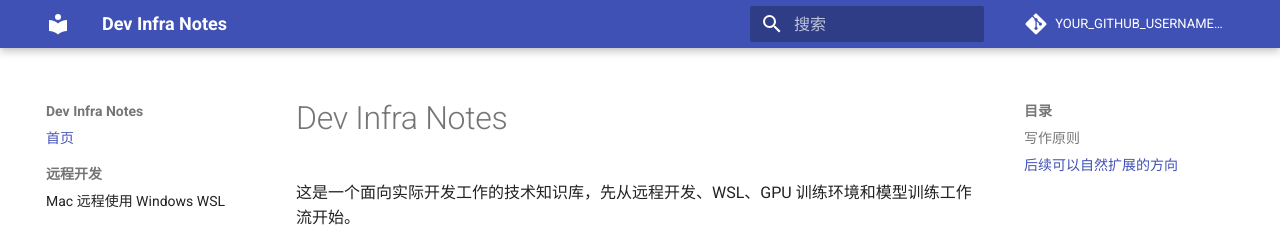
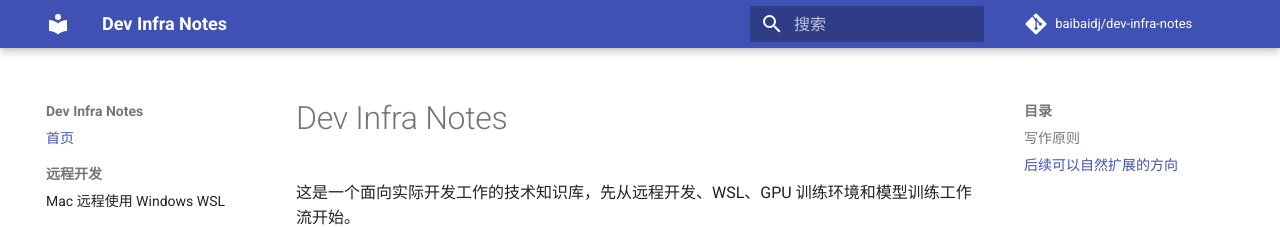
Before and after one commit to baibaidj/dev-infra-notes, an MkDocs documentation site: the page built from docs/index.md, in a window 1280 px wide. Shown: the top 227 px of the page. Built offline with MkDocs 1.6.1 and Material for MkDocs 9.7.7, drawn with Linux system fonts in a browser that asks for light colours; comment, search, counter and statistics services are not loaded.

Commit message:
update id for mkdocs

```diff
--- a/mkdocs.yml
+++ b/mkdocs.yml
@@ -1,8 +1,8 @@
 site_name: Dev Infra Notes
 site_description: 远程开发、WSL、GPU 训练环境和个人 AI 工程实践笔记
-site_url: https://YOUR_GITHUB_USERNAME.github.io/dev-infra-notes/
-repo_url: https://github.com/YOUR_GITHUB_USERNAME/dev-infra-notes
-repo_name: YOUR_GITHUB_USERNAME/dev-infra-notes
+site_url: https://baibaidj.github.io/dev-infra-notes/
+repo_url: https://github.com/baibaidj/dev-infra-notes
+repo_name: baibaidj/dev-infra-notes
 
 theme:
   name: material
```
